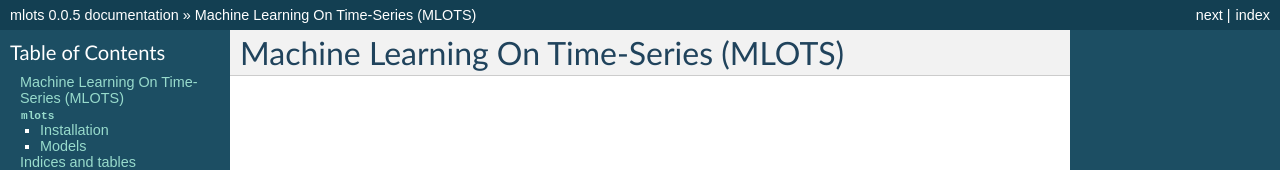
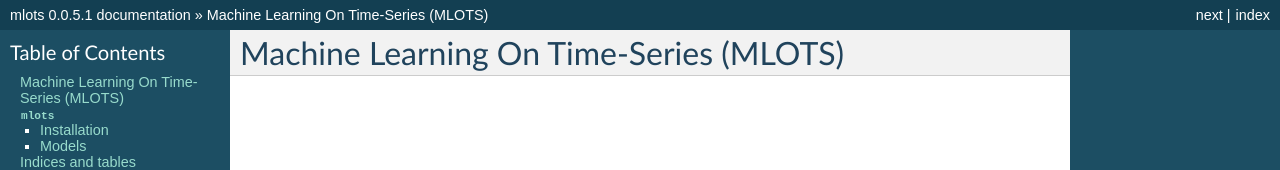
Before and after one commit to vivekmahato/mlots, a Sphinx documentation site: the page built from docs/index.rst, in a window 1280 px wide and 900 px high. Shown: the top 170 px of the window. Built offline with Sphinx 7.4.7, drawn with Linux system fonts in a browser that asks for light colours; some of the changed text lies outside the part shown.

```diff
--- a/docs/conf.py
+++ b/docs/conf.py
@@ -22,7 +22,7 @@
 author = 'Vivek Mahato'
 
 # The full version, including alpha/beta/rc tags
-release = '0.0.5'
+release = '0.0.5.1'
 
 # -- General configuration ---------------------------------------------------
 
--- a/setup.py
+++ b/setup.py
@@ -9,7 +9,7 @@
 
 setuptools.setup(
     name='mlots',
-    version='0.0.5',
+    version='0.0.5.1',
     author="Vivek Mahato",
     author_email="vivek.mahato@ucdconnect.ie",
     description="Machine Learning Over Time-Series: A toolkit for time-series analysis",
```
